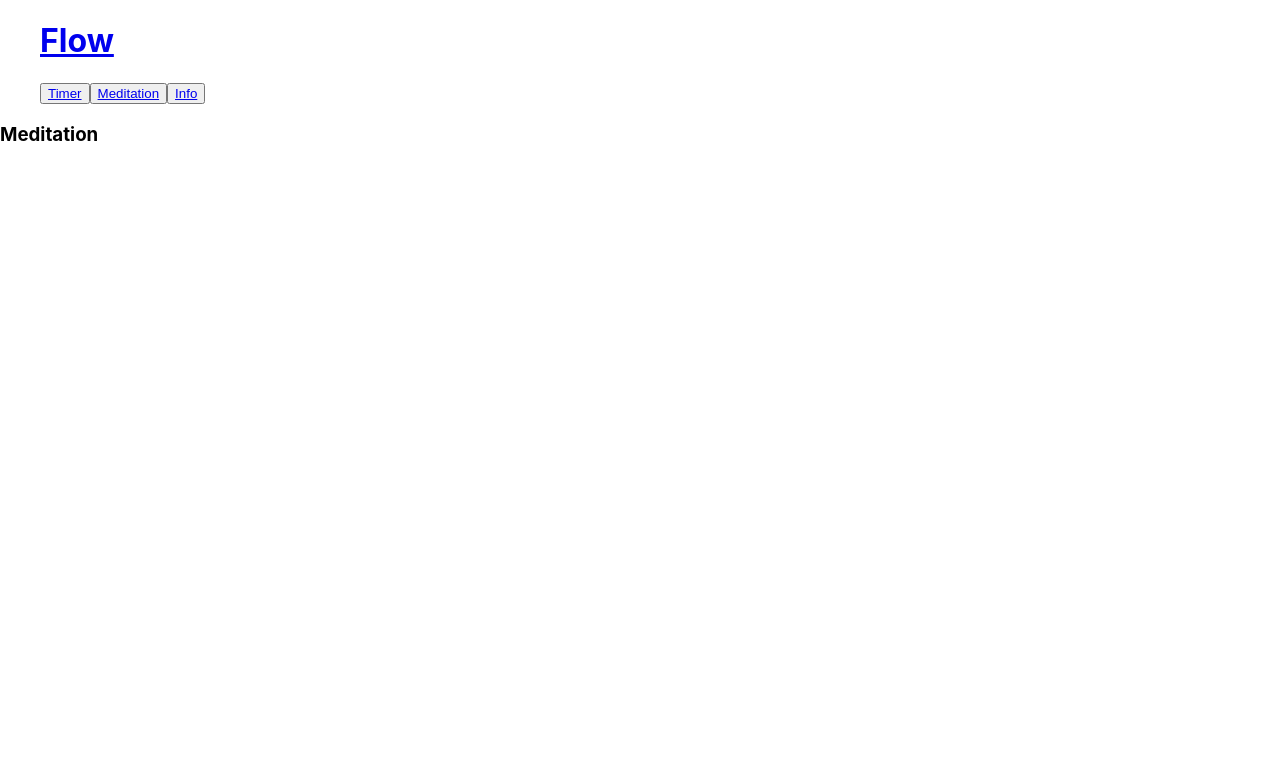
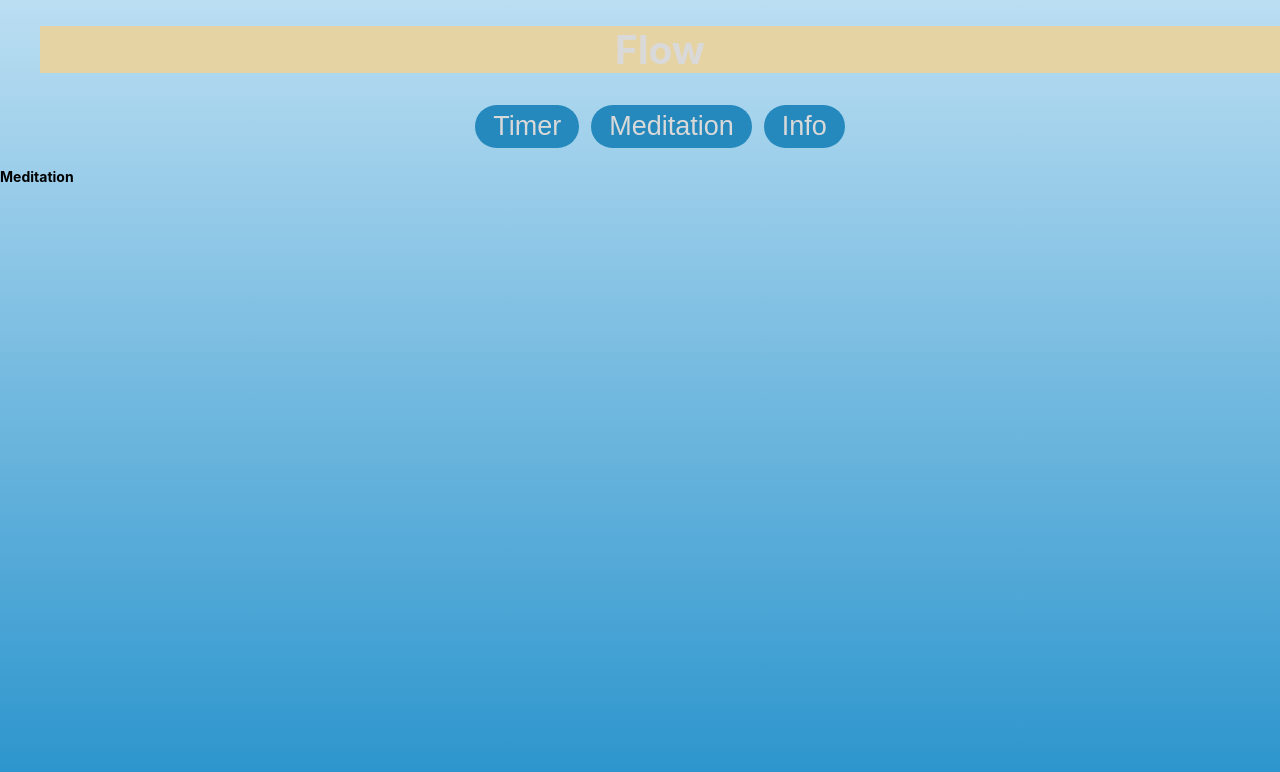
Before and after one commit to ParkerAnderson130/uga-makeathon, a React (Create React App) app: page /meditate in a window 1280 px wide. Shown: the top 772 px of the page. Built offline with nearby package versions, Linux system fonts and the light colour scheme.

Commit message:
Styleing changes

```diff
--- a/src/App.css
+++ b/src/App.css
@@ -1,4 +1,7 @@
-body {
-  font-size: 16px;
+html {
+  font-size: 12px;
+  background-image: linear-gradient(180deg,#BBDEF2, #2893CC);
+  height: 100%;
 }
-ul button {text-decoration: none;}
+a {text-decoration: none; color: #D9D9D9;}
+h1 {font-size: 3.25rem;}
--- /dev/null
+++ b/src/components/navbar.css
@@ -0,0 +1,15 @@
+.nav {
+    font-size: 10px;
+    text-align: center;
+}
+button {
+    background: #2589BD;
+    border: none; border-radius: 3rem;
+    font-size: 2.25rem;
+    margin: .5rem;
+    padding: .5rem 1.5rem;
+}
+h1 {
+    background: #E6D3A3;
+    width: 100%;
+}
--- a/src/components/navbar.js
+++ b/src/components/navbar.js
@@ -1,9 +1,11 @@
 import React from 'react';
-import '../App.css';
+import '../App.css'
+import './navbar.css';
 import { Link } from "react-router-dom";
+
 const Navbar= () =>{
     return (
-        <ul>
+        <ul className="nav">
             <h1><Link to="/">Flow</Link></h1>
             <button><Link to="/timer">Timer</Link></button>
             <button><Link to="/meditate">Meditation</Link></button>
--- a/src/pages/info.js
+++ b/src/pages/info.js
@@ -7,5 +7,3 @@ const  Info = () =>{
   );
 }
 export default Info;
-
-Info.js
--- a/src/pages/meditation.js
+++ b/src/pages/meditation.js
@@ -7,5 +7,3 @@ const  Meditation = () =>{
   );
 }
 export default Meditation;
-
-Meditation.js
--- a/src/pages/timer.js
+++ b/src/pages/timer.js
@@ -7,5 +7,3 @@ const  Timer = () =>{
   );
 }
 export default Timer;
-
-Timer.js
```
